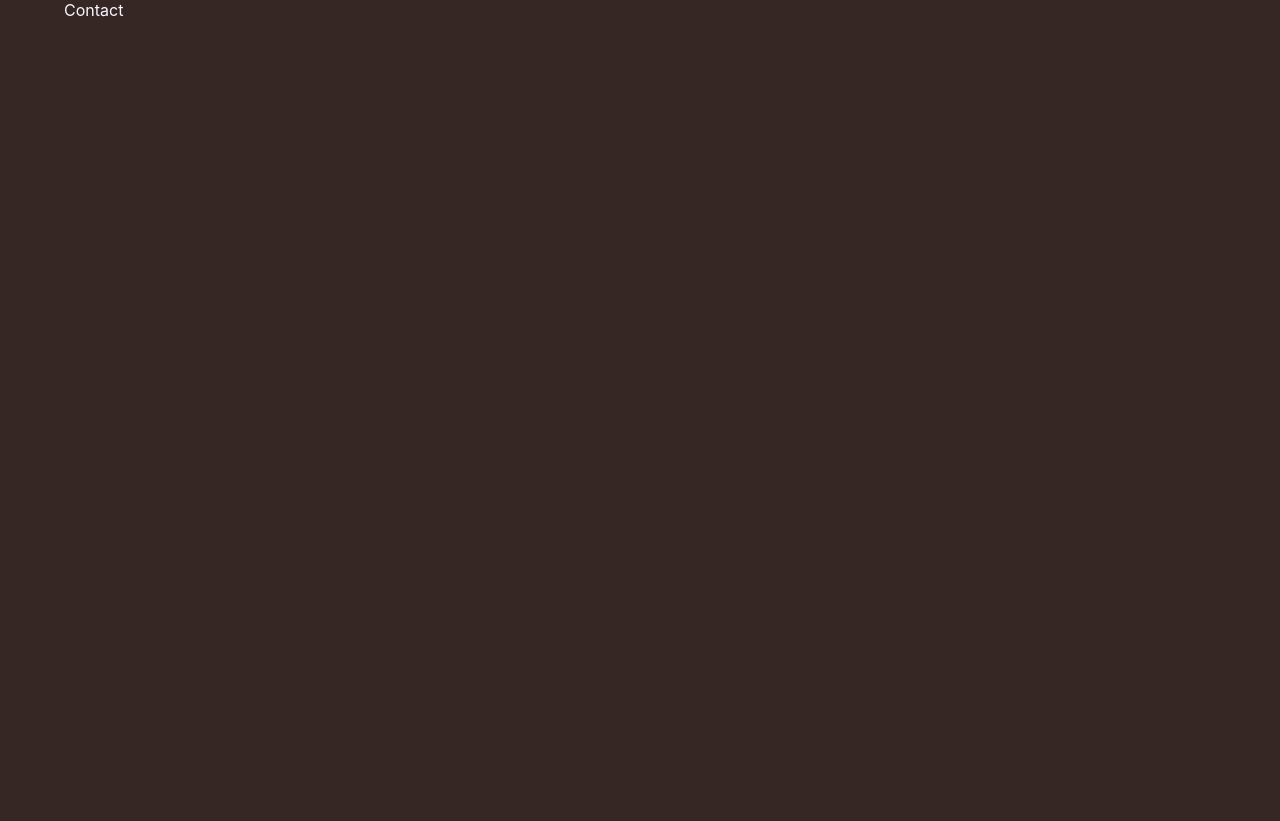
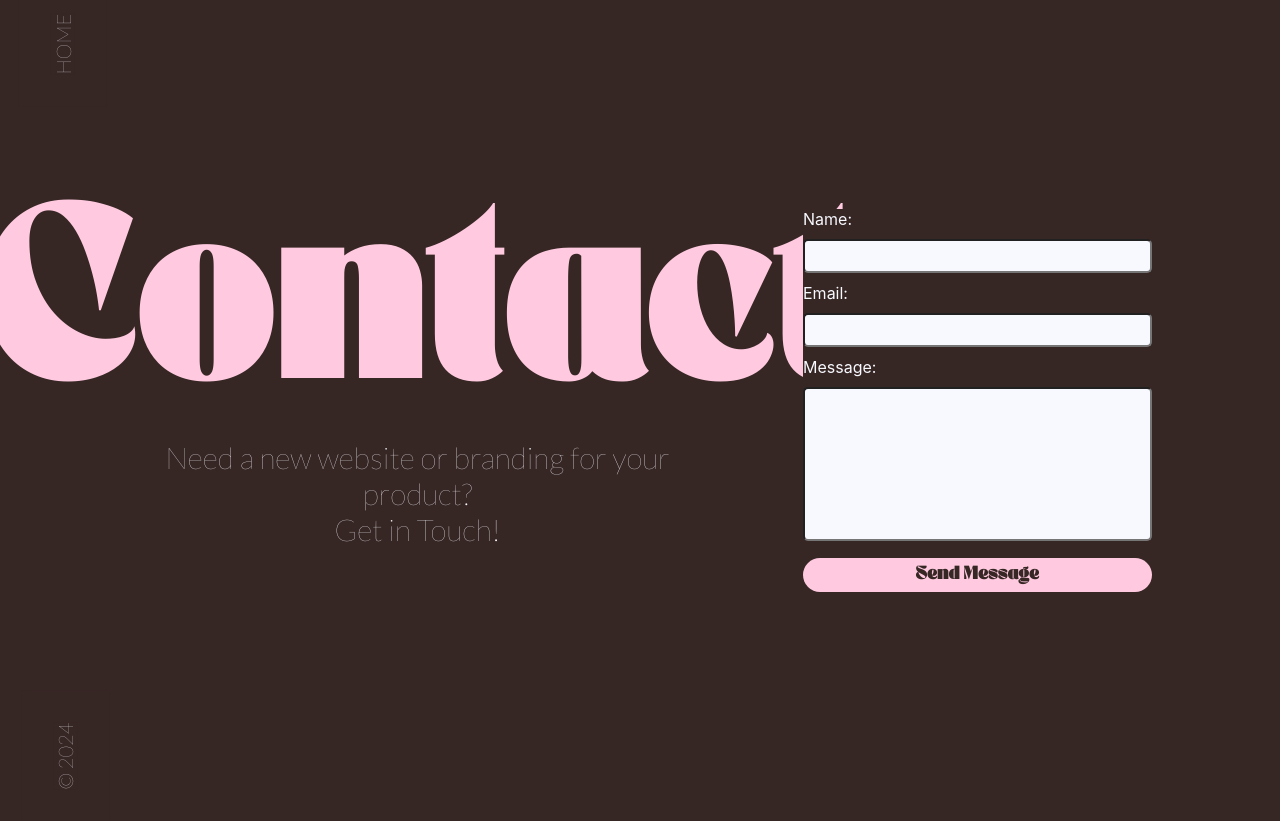
Before and after one commit to Miacarmen/portfolio-v2, a React (Create React App) app in the folder client/: page /contact in a window 1280 px wide. Before the commit the page ends 800 px from the top, so only its background shows below. Built offline with nearby package versions, Linux system fonts and the light colour scheme.

Commit message:
contact page made, no functionality yet

```diff
--- a/client/src/App.css
+++ b/client/src/App.css
@@ -29,54 +29,19 @@
   justify-content: center;
 }
 
-.grid-container {
-  display: grid;
-  grid-template-columns: repeat(8, 1fr);
-  gap: 5rem; /* Adjust the gap as needed */
-  padding: 0em 4em 0em 4em;
+.home-link {
+  position: absolute;
+  top: 0;
+  left: 0;
+  padding: 2rem;
+  transform: rotate(-90deg);
 }
 
-.col-1 {
-  grid-column: span 7;
-}
-
-.col-2 {
-  grid-column: span 1;
-  display: flex;
-  justify-content: center;
-  align-items: center;
-  padding-left: 7em;
-}
-
-h1 {
-  color: #ffcae0;
-  font-family: 'TAN-BUSTER';
-  font-size: 185px;
-  /* border: 1px solid green; */
-  align-items: center;
-  line-height: 220px;
-}
-
-.tagline {
+.home-link p {
   font-family: 'Lato', sans-serif;
   font-weight: 100;
-  font-style: normal;
-  font-size: 30px;
-}
-
-.home-nav {
-  list-style: none;
-  font-family: 'TAN-BUSTER';
-  font-size: 2rem;
-}
-
-.home-nav li {
+  font-size: 20px;
   color: #f8f8ff;
-}
-
-.home-nav li:hover {
-  color: #ffcae0;
-  cursor: pointer;
 }
 
 .social-nav {
--- a/client/src/App.js
+++ b/client/src/App.js
@@ -6,6 +6,7 @@ import Home from './pages/Home';
 import About from './pages/About';
 import Work from './pages/Work';
 import Contact from './pages/Contact';
+import Footer from './components/Footer/Footer';
 
 function App() {
   return (
@@ -20,6 +21,7 @@ function App() {
         <Route path="/work" element={<Work />} />
         <Route path="/contact" element={<Contact />} />
       </Routes>
+      <Footer />
       </div>
     </Router>
     </>
--- a/client/src/components/Navigation/NavBar.js
+++ b/client/src/components/Navigation/NavBar.js
@@ -1,15 +1,38 @@
-import React from 'react'
-import { Link } from 'react-router-dom';
+import React from 'react';
+import { Link, useLocation } from 'react-router-dom';
 
 const NavBar = () => {
+  const location = useLocation();
+  const isHomePage = location.pathname === '/';
+
   return (
-    <div className='social-nav'>
-      <ul className='social-links'>
-      <Link to='https://github.com/Miacarmen' style={{ textDecoration: 'none' }}><li>GH</li></Link>
-        <Link to='https://www.linkedin.com/in/maitreya-carmen-7750a6b8/' style={{ textDecoration: 'none' }}><li>LI</li></Link>
-      </ul>
+    <div className='nav-container'>
+      {isHomePage ? (
+        <div className='social-nav'>
+          <ul className='social-links'>
+            <Link
+              to='https://github.com/Miacarmen'
+              style={{ textDecoration: 'none' }}
+            >
+              <li>GH</li>
+            </Link>
+            <Link
+              to='https://www.linkedin.com/in/maitreya-carmen-7750a6b8/'
+              style={{ textDecoration: 'none' }}
+            >
+              <li>LI</li>
+            </Link>
+          </ul>
+        </div>
+      ) : (
+        <div className='home-link'>
+          <Link to='/' style={{ textDecoration: 'none' }}>
+            <p>HOME</p>
+          </Link>
+        </div>
+      )}
     </div>
-  )
-}
+  );
+};
 
-export default NavBar
+export default NavBar;
--- a/client/src/pages/Contact.js
+++ b/client/src/pages/Contact.js
@@ -1,9 +1,38 @@
-import React from 'react'
+import React from 'react';
+
+import '../styles/contact.styles.css';
+
+import NavBar from '../components/Navigation/NavBar';
 
 const Contact = () => {
   return (
-    <div>Contact</div>
-  )
-}
+    <div className='main-container'>
+      <NavBar />
+      <div className='grid-container-2'>
+        <div className='col-3'>
+          <h1 className='contact-head'>Contact</h1>
+          <p className='tagline'>Need a new website or branding for your product?
+          <br /> Get in Touch!</p>
+        </div>
+        <div className='col-4'>
+          <form class='contact-form'>
+            <label for='name'>Name:</label>
+            <input type='text' id='name' name='name' required />
 
-export default Contact
+            <label for='email'>Email:</label>
+            <input type='email' id='email' name='email' required />
+
+            <label for='message'>Message:</label>
+            <input type='text' id='message' name='message' required />
+
+            <button className='submit-btn' type='submit'>
+              Send Message
+            </button>
+          </form>
+        </div>
+      </div>
+    </div>
+  );
+};
+
+export default Contact;
--- a/client/src/pages/Home.js
+++ b/client/src/pages/Home.js
@@ -1,4 +1,6 @@
 import React from 'react'
+
+import '../styles/home.styles.css';
 
 import NavBar from '../components/Navigation/NavBar.js';
 import HomeNav from '../components/Navigation/HomeNav.js';
--- /dev/null
+++ b/client/src/styles/contact.styles.css
@@ -0,0 +1,71 @@
+.grid-container-2 {
+  display: grid;
+  grid-template-columns: repeat(3, 1fr);
+  gap: 6rem; /* Adjust the gap as needed */
+  padding: 4em 4em 4em 4em;
+}
+
+.col-3 {
+  grid-column: span 2;
+  display: flex;
+  flex-direction: column;
+  justify-content: flex-start;
+  align-items: center;
+  text-align: center;
+}
+
+.col-4 {
+  grid-column: span 1;
+  display: flex;
+  justify-content: flex-start;
+  align-items: center;
+}
+
+.contact-head {
+  line-height: 230px;
+  font-size: 175px;
+}
+
+.contact-form {
+  display: grid;
+  grid-template-rows: repeat(3, auto);
+  gap: 10px;
+}
+
+.contact-form label {
+  text-align: left;
+  margin-right: 10px;
+}
+
+.contact-form input {
+  width: 345px;
+  border-radius: 5px;
+  background-color: #f8f8ff
+}
+
+#name, #email {
+  height: 30px;
+}
+
+#message {
+  height: 150px;
+  margin-bottom: 7px;
+}
+
+
+.submit-btn {
+    background-color: #ffcae0;
+    color: #362624;
+    cursor: pointer;
+    transition: background-color 0.3s;
+    border: none;
+    font-family: 'TAN-BUSTER', 'Lato', sans-serif;
+    padding: 7px;
+    border-radius: 30px;
+}
+
+.contact-form button:hover {
+    background-color: #2A1F1E;
+    border: 1px solid #ffcae0;
+    color: #ffcae0;
+}
--- /dev/null
+++ b/client/src/styles/home.styles.css
@@ -0,0 +1,48 @@
+.grid-container {
+    display: grid;
+    grid-template-columns: repeat(8, 1fr);
+    gap: 5rem; /* Adjust the gap as needed */
+    padding: 0em 4em 0em 4em;
+  }
+
+  .col-1 {
+    grid-column: span 7;
+  }
+
+  .col-2 {
+    grid-column: span 1;
+    display: flex;
+    justify-content: center;
+    align-items: center;
+    padding-left: 7em;
+  }
+
+  h1 {
+    color: #ffcae0;
+    font-family: 'TAN-BUSTER';
+    font-size: 185px;
+    align-items: center;
+    line-height: 220px;
+  }
+
+  .tagline {
+    font-family: 'Lato', sans-serif;
+    font-weight: 100;
+    font-style: normal;
+    font-size: 30px;
+  }
+
+  .home-nav {
+    list-style: none;
+    font-family: 'TAN-BUSTER';
+    font-size: 2rem;
+  }
+
+  .home-nav li {
+    color: #f8f8ff;
+  }
+
+  .home-nav li:hover {
+    color: #ffcae0;
+    cursor: pointer;
+  }
```
